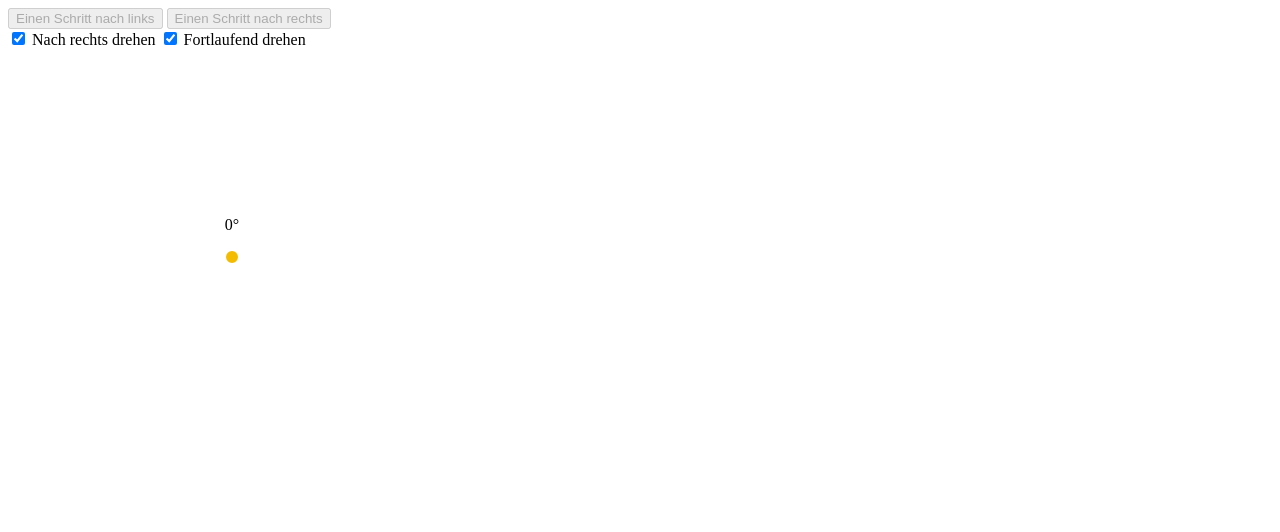
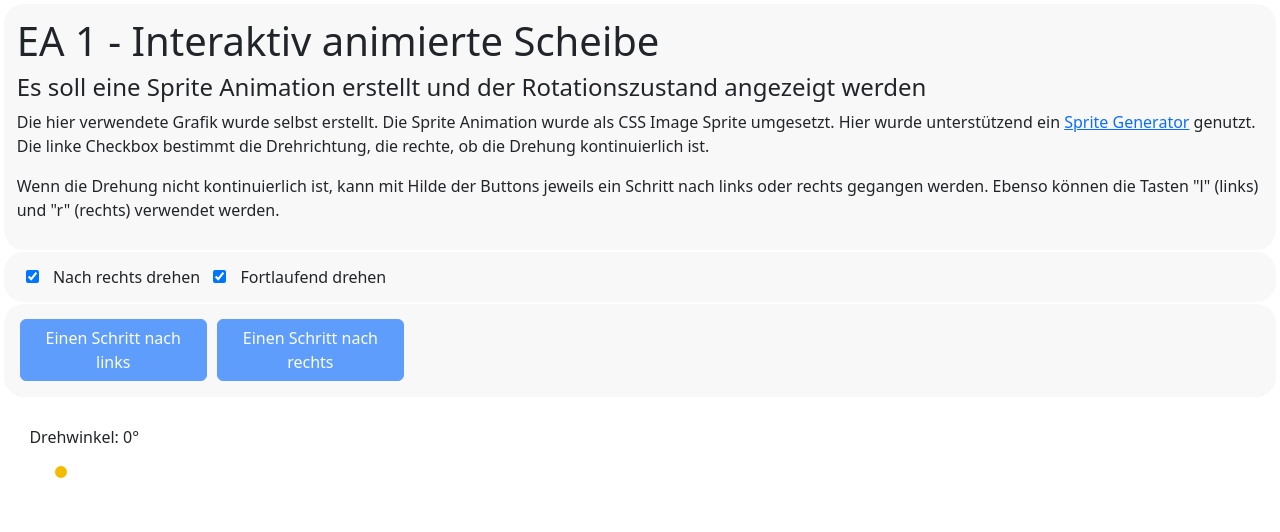
Before and after one commit to ChristianKitte/GvtInteractivAnimierteScheibe, a plain HTML site: page index.html in a window 1280 px wide. Drawn offline with nearby package versions, Linux system fonts and the light colour scheme.

Commit message:
Layout der Webseite. Layout CSS hinzugefügt. Dokumentation des Codes.

```diff
--- /dev/null
+++ b/css/layout.css
@@ -0,0 +1,48 @@
+body {
+    margin-top: 2%;
+    margin-left: 2%;
+}
+
+#layout {
+    margin: 4px;
+    display: flex;
+    flex-direction: column;
+}
+
+#caption {
+    padding: 1%;
+    border-radius: 20px;
+
+    background-color: #f8f8f8;
+}
+
+#buttonBar {
+    margin-top: 2px;
+    padding: 1%;
+    border-radius: 20px;
+
+    background-color: #f8f8f8;
+}
+
+#buttonBar > button {
+    margin: 3px;
+    width: 15%;
+}
+
+#checkBar {
+    margin-top: 2px;
+    padding: 1%;
+    border-radius: 20px;
+
+    background-color: #f8f8f8;
+}
+
+#checkBar > input {
+    margin-left: 9px;
+    margin-right: 10px;
+}
+
+#image_area {
+    margin-top: 2px;
+    padding: 2%;
+}
--- a/css/main.css
+++ b/css/main.css
@@ -1,14 +1,3 @@
-#image_area {
-    position: absolute;
-    left: 200px;
-    top: 200px;
-    border: transparent;
-}
-
-#percentTag {
-    text-align: center;
-}
-
 .bg-spriteSize {
     width: 64px;
     height: 64px;
--- a/index.html
+++ b/index.html
@@ -2,20 +2,33 @@
 <html lang="en">
 <head>
     <meta charset="UTF-8">
-    <title>Interactiv animierte Scheibe</title>
+    <title>EA 1</title>
+
     <link rel="stylesheet" href="css/main.css">
+    <link rel="stylesheet" href="css/layout.css">
 
+    <!-- CSS only -->
+    <link href="https://cdn.jsdelivr.net/npm/bootstrap@5.2.2/dist/css/bootstrap.min.css" rel="stylesheet"
+          integrity="sha384-Zenh87qX5JnK2Jl0vWa8Ck2rdkQ2Bzep5IDxbcnCeuOxjzrPF/et3URy9Bv1WTRi" crossorigin="anonymous">
 </head>
 <body>
 
-<div id="buttonBar">
-    <button id="step_left" disabled="disabled">
-        Einen Schritt nach links
-    </button>
-    <button id="step_right" disabled="disabled">
-        Einen Schritt nach rechts
-    </button>
+<div id="layout">
+    <div id="caption">
+        <h1>EA 1 - Interaktiv animierte Scheibe</h1>
+        <h4>Es soll eine Sprite Animation erstellt und der Rotationszustand angezeigt werden</h4>
+
+        <p>Die hier verwendete Grafik wurde selbst erstellt. Die Sprite Animation wurde als CSS Image Sprite
+            umgesetzt. Hier wurde unterstützend ein
+            <a href="https://www.toptal.com/developers/css/sprite-generator/" target="_blank">Sprite Generator</a>
+            genutzt. Die linke Checkbox bestimmt die Drehrichtung, die rechte, ob die Drehung kontinuierlich ist.
+        </p>
+
+        <p>Wenn die Drehung nicht kontinuierlich ist, kann mit Hilde der Buttons jeweils ein Schritt nach links
+            oder rechts gegangen werden. Ebenso können die Tasten "l" (links) und "r" (rechts) verwendet werden.
+        </p>
     </div>
+
     <div id="checkBar">
         <input type="checkbox" id="rechts_drehen" name="rechts_drehen" value="1" checked="checked">
         <label for="rechts_drehen">Nach rechts drehen</label>
@@ -23,12 +36,27 @@
         <label for="fortlaufen_drehen">Fortlaufend drehen</label>
     </div>
 
+    <div id="buttonBar">
+        <button id="step_left" class="btn btn-primary" disabled="disabled">
+            Einen Schritt nach links
+        </button>
+        <button id="step_right" class="btn btn-primary" disabled="disabled">
+            Einen Schritt nach rechts
+        </button>
+    </div>
+
     <div id="image_area">
         <p id="percentTag">Percent:</p>
         <div id="spriteImage" class="bg-spriteSize"></div>
     </div>
+</div>
 
 <script src="script/main.js"></script>
 
+<!-- JavaScript Bundle with Popper -->
+<script src="https://cdn.jsdelivr.net/npm/bootstrap@5.2.2/dist/js/bootstrap.bundle.min.js"
+        integrity="sha384-OERcA2EqjJCMA+/3y+gxIOqMEjwtxJY7qPCqsdltbNJuaOe923+mo//f6V8Qbsw3"
+        crossorigin="anonymous"></script>
+
 </body>
 </html>
--- a/script/main.js
+++ b/script/main.js
@@ -1,39 +1,124 @@
+/**
+ * Array, dass die einzelnen Namen der Spriteklassen enthält.
+ * @type {string[]}
+ */
 const sprites = ["bg-sprite00", "bg-sprite45", "bg-sprite90", "bg-sprite135", "bg-sprite180", "bg-sprite225", "bg-sprite270", "bg-sprite315"];
+/**
+ * Array, dass die einzelnen Angaben zum Drehwinkel der Spriteklasse enthält.
+ * @type {string[]}
+ */
 const percents = ["0°", "45°", "90°", "135°", "180°", "225°", "270°", "315°"];
 
+/**
+ * Legt das erste anzuzeigende Sprite fest (Index aus dem array sprites).
+ * @type {number} Der 0 basierte Index
+ */
 const startIndex = 0;
+/**
+ * Legt das letzte anzuzeigende Sprite fest (Index aus dem array sprites).
+ * @type {number} Der 0 basierte Index
+ */
+const endIndex = 7
+/**
+ * Hält das aktuell angezeigte Sprite (Index aus dem array sprites).
+ * @type {number} Der 0 basierte Index
+ */
 var currentIndex = startIndex;
 
-const endIndex = 7
-
+/**
+ * Hält, ob das Sprite kontinuierlich gedreht werden soll
+ * @type {boolean} True für Autorun
+ */
 var autoRun = false;
+/**
+ * Die IntervallID des aktuell gestarteten Intervalls
+ * @type {number} Die ID des Intervalls
+ */
 var intervallID = 0;
 
-// clockwise
+/**
+ * Hält, ob das Sprite rechts (True) im Uhrzeigersinn gedreht werden soll oder nicht.
+ * @type {boolean} True für vorwärts (rechts im Uhrzeigersinn)
+ */
 var moveForward = true;
 
+/**
+ * Hält den Anzeigebereich (DIV) für das Image (Hintergrundbild)
+ * @type {HTMLElement} Der DIV Container
+ */
 const spriteDiv = document.getElementById("spriteImage");
+/**
+ * Hält den Prozentschriftzug
+ * @type {HTMLElement} Der Paragraph
+ */
 const spritePercent = document.getElementById("percentTag")
+/**
+ * Hält die Checkbox zur Angabe der Drehrichtung
+ * @type {HTMLElement} Die Checkbox
+ */
+const check_rechts_drehen = document.getElementById("rechts_drehen");
+/**
+ * Hält die Checkbox zur Angabe, ob eine fortlaufende Drehung erfolgen soll
+ * @type {HTMLElement} Die Checkbox
+ */
+const check_fortlaufen_drehen = document.getElementById("fortlaufen_drehen");
 
+/**
+ * Initialisierung des Anfangszustandes
+ */
 window.onload = () => {
     spriteDiv.classList.add(sprites[currentIndex]);
     spritePercent.innerText = percents[currentIndex];
 }
 
+/**
+ * Händelt die Eingabe der Tasten "r" (rechts) und "l" (links) und startet die
+ * zugehörige Aktion zur Drehung, sofern keine forlaufende Drehung gewählt wurde.
+ * @param event Das zugehörige Event
+ */
+document.querySelector('body').onkeydown = (event) => {
+    autoRun = document.getElementById("fortlaufen_drehen").checked;
+
+    if (!autoRun) {
+        //console.log(event.key);
+
+        switch (event.key) {
+            case "l":
+                showNext(false);
+                break;
+            case "r":
+                showNext(true);
+                break;
+        }
+    }
+}
+
+/**
+ * Händelt den Button Click für eine Drehung nach rechts.
+ */
 document.getElementById("step_right").onclick = () => {
     showNext(true);
 }
 
+/**
+ * Händelt den Button Click für eine Drehung nach links.
+ */
 document.getElementById("step_left").onclick = () => {
     showNext(false);
 }
 
-const check_rechts_drehen = document.getElementById("rechts_drehen");
+/**
+ * Händelt die Checkbox für die Drehrichtung
+ * @param x Das zugehörige Event
+ */
 check_rechts_drehen.onchange = (x) => {
     moveForward = document.getElementById("rechts_drehen").checked;
 }
 
-const check_fortlaufen_drehen = document.getElementById("fortlaufen_drehen");
+/**
+ * Händelt die Checkbox für die kontinuierliche Drehung
+ * @param x Das zugehörige Event
+ */
 check_fortlaufen_drehen.onchange = (x) => {
     autoRun = document.getElementById("fortlaufen_drehen").checked;
 
@@ -50,18 +135,11 @@ check_fortlaufen_drehen.onchange = (x) => {
     }
 }
 
-function turnStepRight() {
-    showNext(true);
-}
-
-function turnStepLeft() {
-    showNext(false);
-}
-
-function setStyle() {
-
-}
-
+/**
+ * Zeigt das nächste Bild an, indem die Klasse des entsrechenden DIV Container
+ * ausgetauscht wird und passt die Beschriftung an.
+ * @param moveForward True, gleich vorwärts (rechts im Uhrzeigersinn)
+ */
 function showNext(moveForward) {
     spriteDiv.classList.remove(sprites[currentIndex]);
 
@@ -79,7 +157,11 @@ function showNext(moveForward) {
 
 
     spriteDiv.classList.add(sprites[currentIndex]);
-    spritePercent.innerText = percents[currentIndex];
+    spritePercent.innerText = "Drehwinkel: " + percents[currentIndex];
 }
 
+/**
+ * Startet den anfänglichen Intervall in Vorwärtsrichtung
+ * @type {number} Die aktuelle IntervallID
+ */
 intervallID = setInterval("showNext(moveForward)", 125);
```
Lines whose indentation alone changed are shown as unchanged.
